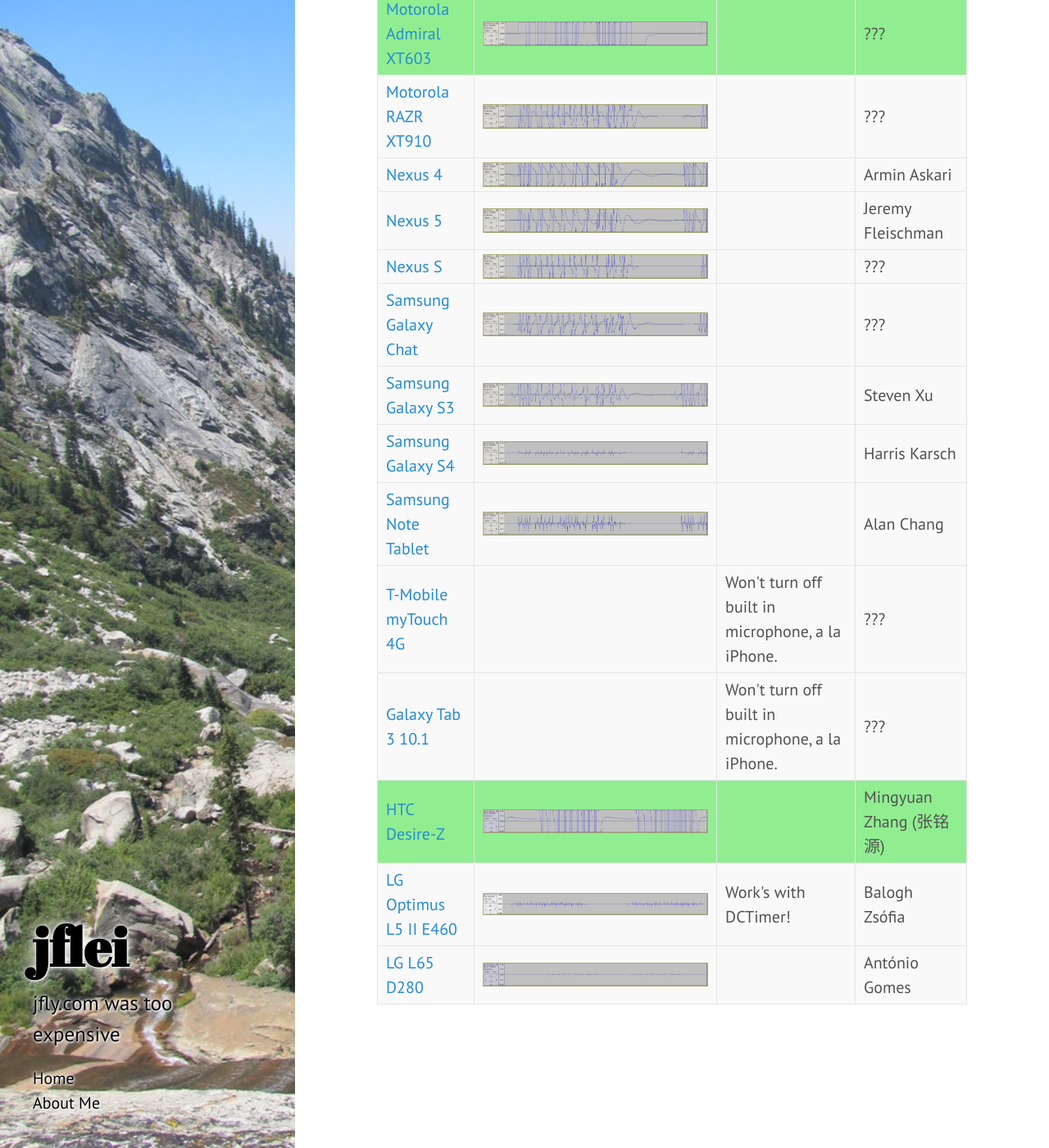
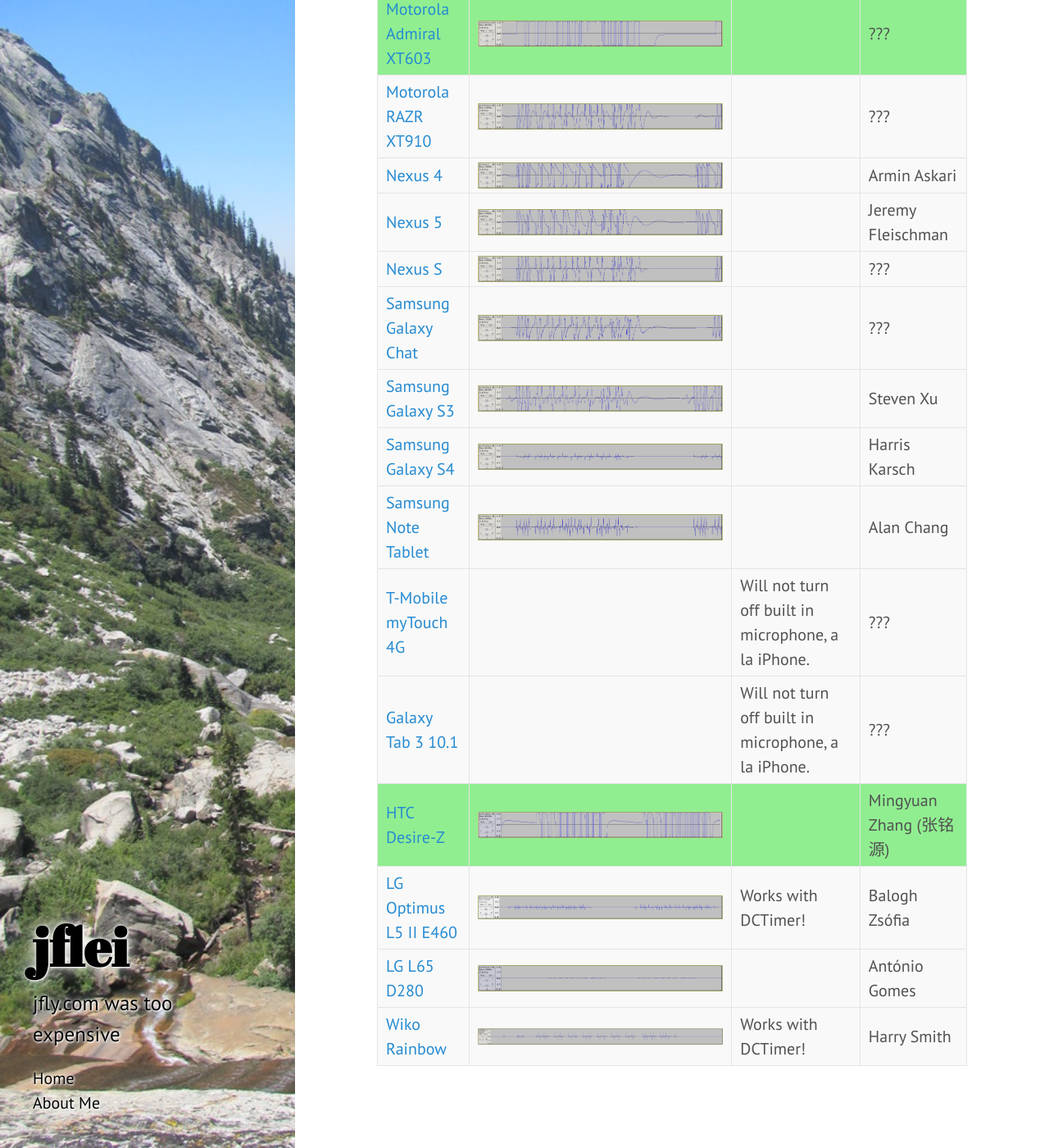
Before and after one commit to jfly/jfly.github.io, a Jekyll site: the page built from stackmat-phones.html, in a window 1280 px wide and 1400 px high, scrolled down 1028 px. Shown: the whole window at 82% size. Built offline with Jekyll 4.4.1, drawn with Linux system fonts in a browser that asks for light colours.

Commit message:
Added microphone data for Wiko Rainbow, courtesty of Harry Smith.

```diff
--- a/_data/stackmat/phones.yml
+++ b/_data/stackmat/phones.yml
@@ -72,12 +72,12 @@
 
 - phone: T-Mobile myTouch 4G
   url: http://www.gsmarena.com/t_mobile_mytouch_4g-3520.php
-  note: Won't turn off built in microphone, a la iPhone.
+  note: Will not turn off built in microphone, a la iPhone.
   owner: ???
 
 - phone: Galaxy Tab 3 10.1
   url: http://www.gsmarena.com/samsung_galaxy_tab_3_10_1_p5220-5491.php
-  note: Won't turn off built in microphone, a la iPhone.
+  note: Will not turn off built in microphone, a la iPhone.
   owner: ???
 
 - phone: HTC Desire-Z
@@ -90,9 +90,15 @@
   id: lg_e460
   url: http://www.gsmarena.com/lg_optimus_l5_ii_e460-5293.php
   owner: Balogh Zsófia
-  note: Work's with DCTimer!
+  note: Works with DCTimer!
 
 - phone: LG L65 D280
   id: lg_lg65_d280
   url: http://www.gsmarena.com/lg_l65_d280-6315.php
   owner: António Gomes
+
+- phone: Wiko Rainbow
+  id: wiko_rainbow
+  url: http://www.gsmarena.com/wiko_rainbow-6807.php
+  owner: Harry Smith
+  note: Works with DCTimer!
```
Also changed, not shown: public/stackmat/wiko_rainbow.png (added), 1 other file.
